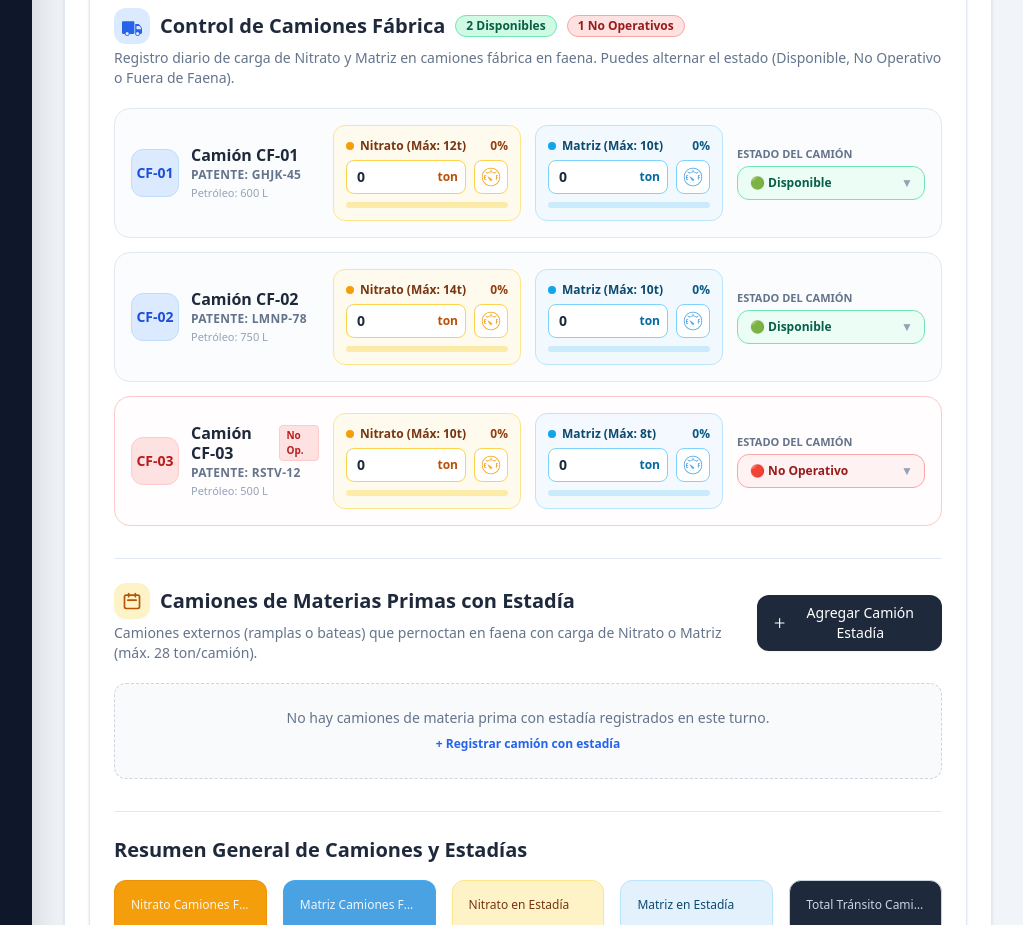
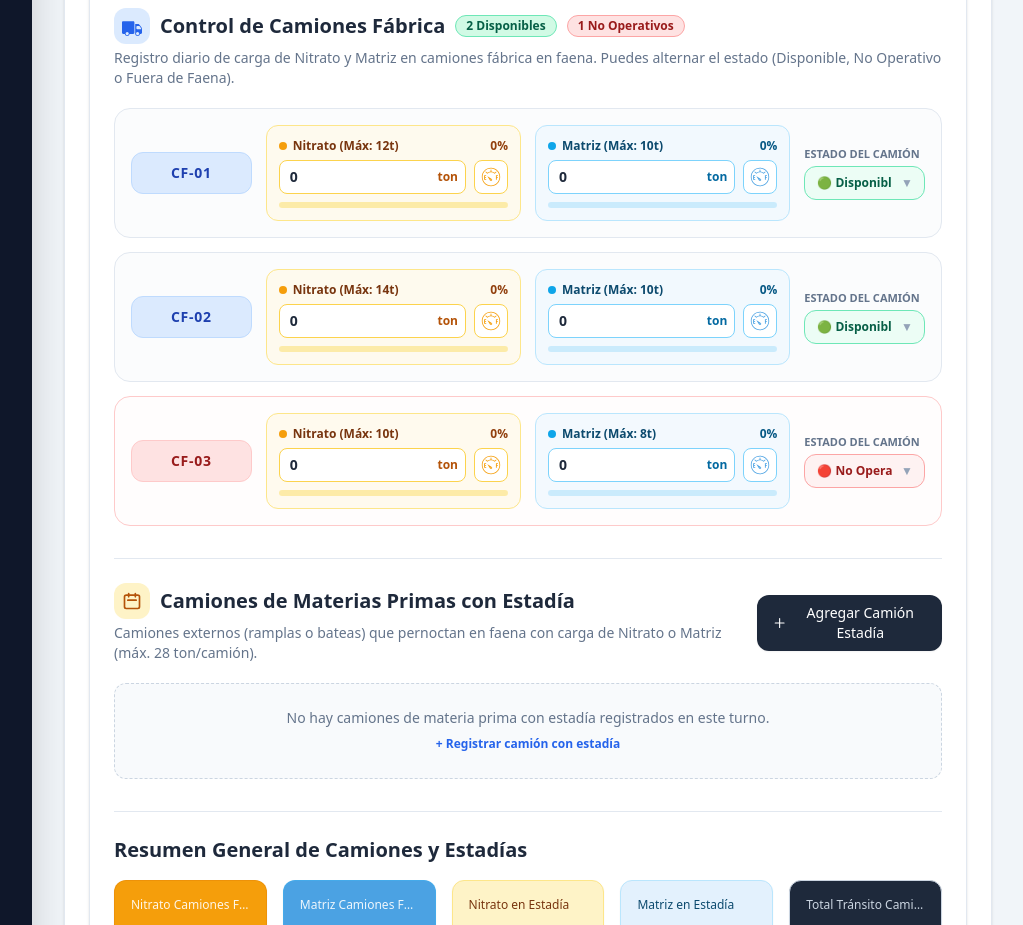
Before and after one commit to zerohcool/Planta-ARL, a React (Vite) app: page / in a window 1280 px wide. Shown: the part 2200-3125 px from the top of the page, without its empty margins (256-1279 px from the left). Built offline with nearby package versions, Linux system fonts and the light colour scheme.

Commit message:
refactor: mostrar solo ID en camiones fabrica y restringir inputs entre 0 y capacidad maxima

```diff
--- a/src/App.jsx
+++ b/src/App.jsx
@@ -38,7 +38,7 @@ import { crearFilaVaciaMMPP } from "./utils/materiasPrimas";
 // Componentes Camiones Fábrica y Estadías
 import RegistroCamionesFabrica from "./components/camiones/RegistroCamionesFabrica";
 import ControlCamionesSilos from "./components/camiones/ControlCamionesSilos";
-import { camionesFabricaIniciales } from "./data/camiones";
+import { camionesFabricaIniciales, MAX_TON_ESTADIA } from "./data/camiones";
 
 function App() {
   // ========================================
@@ -363,11 +363,27 @@ function App() {
 
   // Handler para actualizar la carga de un camión fábrica
   const actualizarCargaCamionFabrica = (camionId, campo, valor) => {
+    let valorFinal = valor;
+    if (valor !== "") {
+      const num = Number(valor);
+      if (!isNaN(num)) {
+        const camion = flotaCamionesFabrica.find((c) => c.id === camionId);
+        if (camion) {
+          const maxVal =
+            campo === "nitrato"
+              ? camion.capacidadNitrato
+              : camion.capacidadMatriz;
+          if (num < 0) valorFinal = "0";
+          else if (num > maxVal) valorFinal = String(maxVal);
+        }
+      }
+    }
+
     setCargasCamionesFabrica((prev) => ({
       ...prev,
       [camionId]: {
         ...(prev[camionId] || { nitrato: "0", matriz: "0" }),
-        [campo]: valor,
+        [campo]: valorFinal,
       },
     }));
   };
@@ -384,8 +400,17 @@ function App() {
   };
 
   const actualizarCamionEstadia = (id, campo, valor) => {
+    let valorFinal = valor;
+    if (campo === "toneladas" && valor !== "") {
+      const num = Number(valor);
+      if (!isNaN(num)) {
+        if (num < 0) valorFinal = "0";
+        else if (num > MAX_TON_ESTADIA) valorFinal = String(MAX_TON_ESTADIA);
+      }
+    }
+
     setCamionesEstadia((prev) =>
-      prev.map((c) => (c.id === id ? { ...c, [campo]: valor } : c)),
+      prev.map((c) => (c.id === id ? { ...c, [campo]: valorFinal } : c)),
     );
   };
 
--- a/src/components/camiones/ControlCamionesSilos.jsx
+++ b/src/components/camiones/ControlCamionesSilos.jsx
@@ -19,6 +19,13 @@ function ControlCamionesSilos({
   );
   const cantDisponibles = camionesEnFaena.filter((c) => c.estado === "disponible").length;
   const cantNoOperativos = camionesEnFaena.filter((c) => c.estado === "no operativo").length;
+
+  // Previene teclas no deseadas en inputs numéricos (+, -, e, E)
+  const prevenirCaracteresInvalidos = (e) => {
+    if (e.key === "-" || e.key === "e" || e.key === "E" || e.key === "+") {
+      e.preventDefault();
+    }
+  };
 
   // ========================================
   // CÁLCULOS DEL RESUMEN
@@ -139,39 +146,22 @@ function ControlCamionesSilos({
                 >
                   {/* Fila Horizontal: ID | Tarjeta Nitrato | Tarjeta Matriz | Estado */}
                   <div className="grid grid-cols-1 lg:grid-cols-12 gap-3.5 items-center">
-                    {/* 1. ID Y DATOS BÁSICOS */}
-                    <div className="lg:col-span-3 flex items-center gap-3">
+                    {/* 1. SOLO ID */}
+                    <div className="lg:col-span-2 flex items-center justify-start">
                       <div
-                        className={`w-12 h-12 rounded-xl flex items-center justify-center font-black text-sm shrink-0 border ${
+                        className={`w-full py-2.5 px-3 rounded-xl flex items-center justify-center font-black text-sm tracking-wider border shadow-2xs ${
                           esNoOperativo
-                            ? "bg-red-100 text-red-700 border-red-200"
-                            : "bg-blue-100 text-blue-700 border-blue-200"
+                            ? "bg-red-100 text-red-800 border-red-200"
+                            : "bg-blue-100 text-blue-800 border-blue-200"
                         }`}
+                        title={camion.id}
                       >
-                        {camion.id}
-                      </div>
-                      <div className="min-w-0 flex-1">
-                        <div className="flex items-center gap-2">
-                          <h5 className="font-bold text-slate-800 text-base leading-tight">
-                            Camión {camion.id}
-                          </h5>
-                          {esNoOperativo && (
-                            <span className="px-1.5 py-0.5 rounded text-[10px] font-bold bg-red-100 text-red-700 border border-red-200">
-                              No Op.
-                            </span>
-                          )}
-                        </div>
-                        <p className="text-xs font-bold text-slate-500 uppercase tracking-wide mt-0.5">
-                          Patente: {camion.patente}
-                        </p>
-                        <p className="text-[11px] text-slate-400 mt-0.5">
-                          Petróleo: {camion.capacidadPetroleo} L
-                        </p>
+                        <span className="truncate">{camion.id}</span>
                       </div>
                     </div>
 
                     {/* 2. TARJETA NITRATO */}
-                    <div className="lg:col-span-3 p-3 bg-amber-50/80 rounded-xl border border-amber-200">
+                    <div className="lg:col-span-4 p-3 bg-amber-50/80 rounded-xl border border-amber-200">
                       <div className="flex items-center justify-between mb-1.5">
                         <label className="text-xs font-bold text-amber-900 flex items-center gap-1.5">
                           <span className="w-2 h-2 rounded-full bg-amber-500"></span>
@@ -190,9 +180,32 @@ function ControlCamionesSilos({
                             min="0"
                             max={camion.capacidadNitrato}
                             value={carga.nitrato}
-                            onChange={(e) =>
-                              onActualizarCargaCamion(camion.id, "nitrato", e.target.value)
-                            }
+                            onKeyDown={prevenirCaracteresInvalidos}
+                            onChange={(e) => {
+                              const val = e.target.value;
+                              if (val === "") {
+                                onActualizarCargaCamion(camion.id, "nitrato", "");
+                                return;
+                              }
+                              const num = parseFloat(val);
+                              if (isNaN(num)) return;
+                              if (num < 0) {
+                                onActualizarCargaCamion(camion.id, "nitrato", "0");
+                              } else if (num > camion.capacidadNitrato) {
+                                onActualizarCargaCamion(camion.id, "nitrato", String(camion.capacidadNitrato));
+                              } else {
+                                onActualizarCargaCamion(camion.id, "nitrato", val);
+                              }
+                            }}
+                            onBlur={(e) => {
+                              const val = e.target.value;
+                              if (val === "" || isNaN(Number(val))) {
+                                onActualizarCargaCamion(camion.id, "nitrato", "0");
+                              } else {
+                                const num = Math.min(camion.capacidadNitrato, Math.max(0, Number(val)));
+                                onActualizarCargaCamion(camion.id, "nitrato", String(num));
+                              }
+                            }}
                             placeholder="0"
                             className="w-full border border-amber-300 rounded-lg py-1.5 px-2.5 pr-8 bg-white text-sm font-bold text-slate-800 focus:outline-none focus:ring-2 focus:ring-amber-200 focus:border-amber-500"
                           />
@@ -233,7 +246,7 @@ function ControlCamionesSilos({
                     </div>
 
                     {/* 3. TARJETA MATRIZ */}
-                    <div className="lg:col-span-3 p-3 bg-sky-50/80 rounded-xl border border-sky-200">
+                    <div className="lg:col-span-4 p-3 bg-sky-50/80 rounded-xl border border-sky-200">
                       <div className="flex items-center justify-between mb-1.5">
                         <label className="text-xs font-bold text-sky-900 flex items-center gap-1.5">
                           <span className="w-2 h-2 rounded-full bg-sky-500"></span>
@@ -252,9 +265,32 @@ function ControlCamionesSilos({
                             min="0"
                             max={camion.capacidadMatriz}
                             value={carga.matriz}
-                            onChange={(e) =>
-                              onActualizarCargaCamion(camion.id, "matriz", e.target.value)
-                            }
+                            onKeyDown={prevenirCaracteresInvalidos}
+                            onChange={(e) => {
+                              const val = e.target.value;
+                              if (val === "") {
+                                onActualizarCargaCamion(camion.id, "matriz", "");
+                                return;
+                              }
+                              const num = parseFloat(val);
+                              if (isNaN(num)) return;
+                              if (num < 0) {
+                                onActualizarCargaCamion(camion.id, "matriz", "0");
+                              } else if (num > camion.capacidadMatriz) {
+                                onActualizarCargaCamion(camion.id, "matriz", String(camion.capacidadMatriz));
+                              } else {
+                                onActualizarCargaCamion(camion.id, "matriz", val);
+                              }
+                            }}
+                            onBlur={(e) => {
+                              const val = e.target.value;
+                              if (val === "" || isNaN(Number(val))) {
+                                onActualizarCargaCamion(camion.id, "matriz", "0");
+                              } else {
+                                const num = Math.min(camion.capacidadMatriz, Math.max(0, Number(val)));
+                                onActualizarCargaCamion(camion.id, "matriz", String(num));
+                              }
+                            }}
                             placeholder="0"
                             className="w-full border border-sky-300 rounded-lg py-1.5 px-2.5 pr-8 bg-white text-sm font-bold text-slate-800 focus:outline-none focus:ring-2 focus:ring-sky-200 focus:border-sky-500"
                           />
@@ -295,7 +331,7 @@ function ControlCamionesSilos({
                     </div>
 
                     {/* 4. ESTADO */}
-                    <div className="lg:col-span-3 flex flex-col justify-center">
+                    <div className="lg:col-span-2 flex flex-col justify-center">
                       <label className="text-[11px] font-semibold text-slate-500 uppercase mb-1">
                         Estado del Camión
                       </label>
@@ -514,13 +550,32 @@ function ControlCamionesSilos({
                             min="0"
                             max={MAX_TON_ESTADIA}
                             value={camion.toneladas}
-                            onChange={(e) =>
-                              onActualizarCamionEstadia(
-                                camion.id,
-                                "toneladas",
-                                e.target.value,
-                              )
-                            }
+                            onKeyDown={prevenirCaracteresInvalidos}
+                            onChange={(e) => {
+                              const val = e.target.value;
+                              if (val === "") {
+                                onActualizarCamionEstadia(camion.id, "toneladas", "");
+                                return;
+                              }
+                              const num = parseFloat(val);
+                              if (isNaN(num)) return;
+                              if (num < 0) {
+                                onActualizarCamionEstadia(camion.id, "toneladas", "0");
+                              } else if (num > MAX_TON_ESTADIA) {
+                                onActualizarCamionEstadia(camion.id, "toneladas", String(MAX_TON_ESTADIA));
+                              } else {
+                                onActualizarCamionEstadia(camion.id, "toneladas", val);
+                              }
+                            }}
+                            onBlur={(e) => {
+                              const val = e.target.value;
+                              if (val === "" || isNaN(Number(val))) {
+                                onActualizarCamionEstadia(camion.id, "toneladas", "0");
+                              } else {
+                                const num = Math.min(MAX_TON_ESTADIA, Math.max(0, Number(val)));
+                                onActualizarCamionEstadia(camion.id, "toneladas", String(num));
+                              }
+                            }}
                             placeholder="0"
                             className="w-full bg-white border border-slate-300 rounded-lg py-1.5 px-2.5 pr-8 text-xs font-bold text-slate-800 focus:outline-none focus:ring-2 focus:ring-blue-200"
                           />
```
